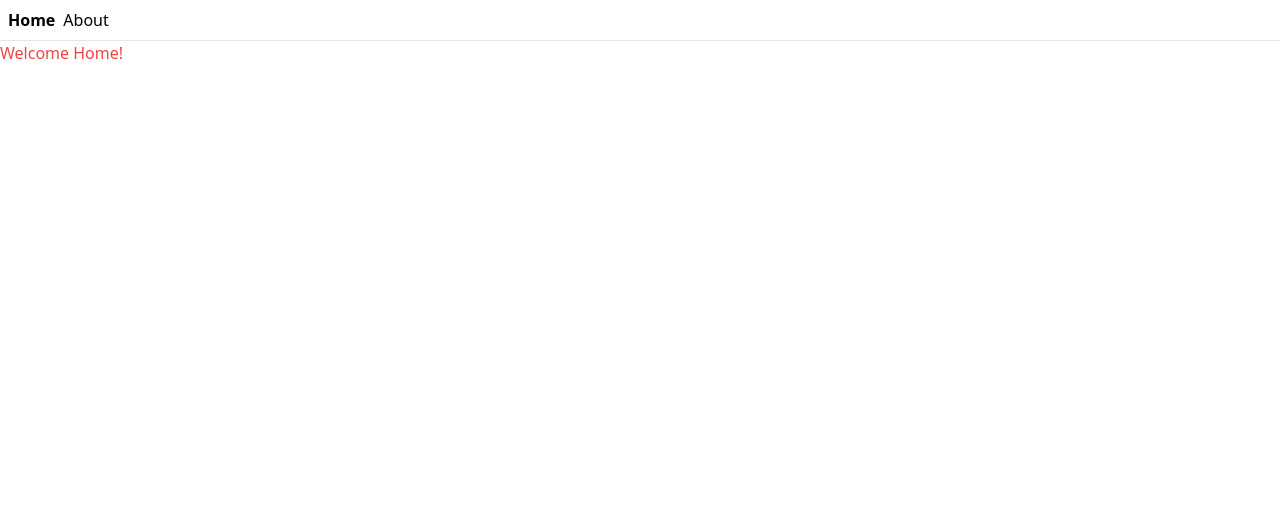
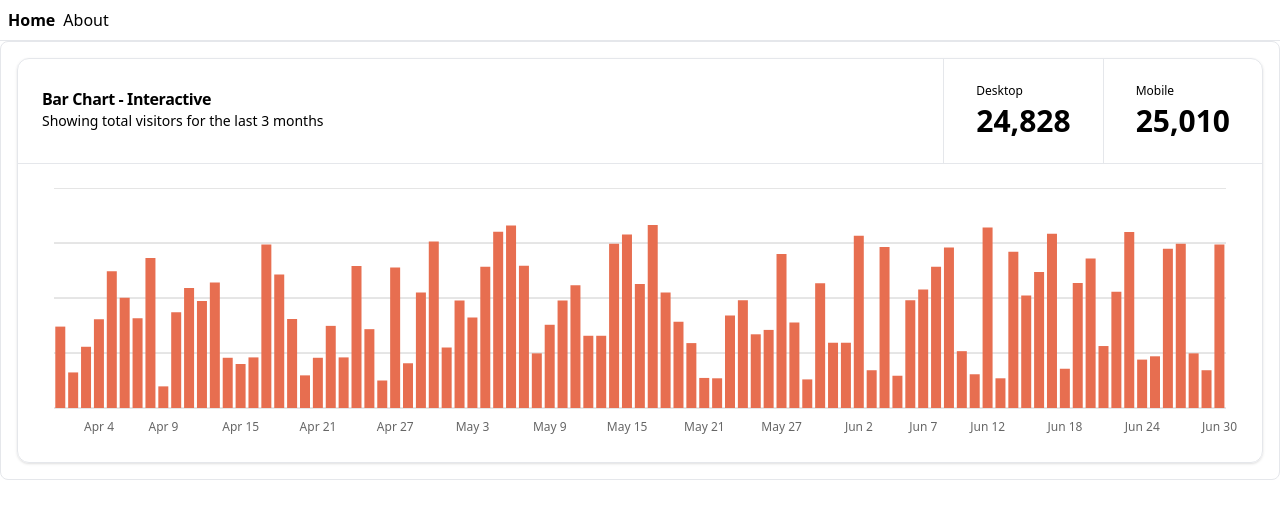
Before and after one commit to darwishathibi/darwis_stack_play, a React app: page / in a window 1280 px wide. Shown: the top 518 px of the page. Built offline with nearby package versions, Linux system fonts and the light colour scheme; the HTML template or start-up script is replaced by a standard one.

Commit message:
add ComponentChart component

```diff
--- a/src/routes/index.lazy.tsx
+++ b/src/routes/index.lazy.tsx
@@ -1,13 +1,13 @@
 import { createLazyFileRoute } from "@tanstack/react-router";
-
+import { ComponentChart } from "@/components/part/componentChart";
 export const Route = createLazyFileRoute("/")({
-	component: Index,
+  component: Index,
 });
 
 function Index() {
-	return (
-		<div className="">
-			<h3 className="text-red-500">Welcome Home!</h3>
-		</div>
-	);
+  return (
+    <main className="border border-gray-200 rounded-lg p-4 h-full w-full">
+      <ComponentChart />
+    </main>
+  );
 }
```
